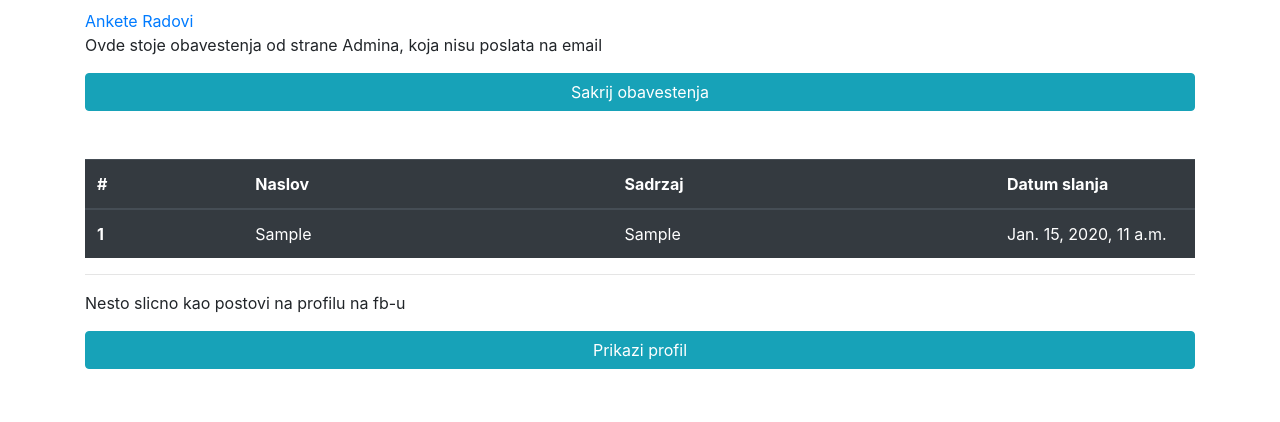
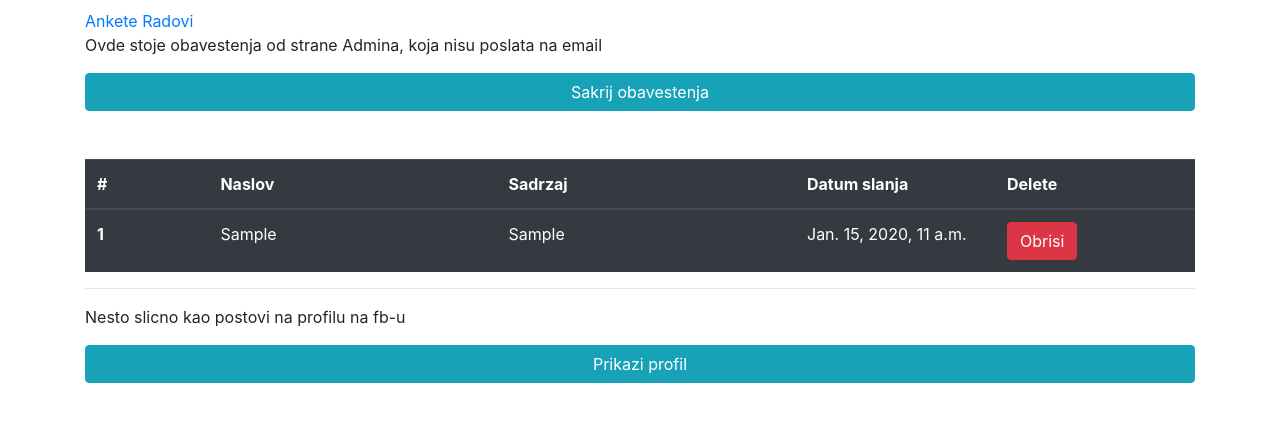
Before and after one commit to 0mnadren/Platforma, a Django app: page /profil/ in a window 1280 px wide. Shown: the part 159-581 px from the top of the page. Run offline with Django 3.2, Linux system fonts and the light colour scheme; a user stored in the database is signed in; tables that the repository leaves empty hold one stand-in row (values such as "Sample post"); some libraries are stand-ins or nearby versions.

Commit message:
DELETE obavestenje
Opcija za brisanje obavestenja dodana.

```diff
--- a/profil/models.py
+++ b/profil/models.py
@@ -3,7 +3,8 @@ from django.conf import settings
 
 from .validators import validate_file_extension, phone_regex
 
-
+# oblast treba da bude premestena na administratora
+# pa ovde da bude uvezena(COPY THIS): from administrator.views import Oblast
 class Oblast(models.Model):
     naziv = models.CharField(max_length=125, unique=True)
 
--- a/profil/templates/profil/profil.html
+++ b/profil/templates/profil/profil.html
@@ -25,7 +25,6 @@
     id="btn_obavestenja">Sakrij obavestenja</button>
 <br><br>
 <div id="obavestenja_table">
-
     <table class="table table-dark">
         <thead>
             <tr>
@@ -33,15 +32,23 @@
                 <th scope="col">Naslov</th>
                 <th style="height: 10px;" scope="col">Sadrzaj</th>
                 <th style="width: 200px;" scope="col">Datum slanja</th>
+                <th style="width: 200px;" scope="col">Delete</th>
             </tr>
         </thead>
         <tbody>
-            {% for obavestenje in obavestenja %}
+            {% for obavestenje in obavestenja reversed %}
             <tr>
                 <th scope="row">{{ forloop.counter }}</th>
                 <td>{{ obavestenje.naslov }}</td>
                 <td>{{ obavestenje.tekst }}</td>
                 <td>{{ obavestenje.datum_vreme_kreiranja }}</td>
+                <td>
+                    <form action="{% url 'profil:obrisi_obavestenje' obavestenje.id %}" method="POST">
+                        {% csrf_token %}
+                        <input type="submit" value="Obrisi" class="btn btn-danger">
+                    </form>
+                </td>
+
             </tr>
             {% endfor %}
         </tbody>
--- a/profil/urls.py
+++ b/profil/urls.py
@@ -5,5 +5,6 @@ app_name = 'profil'
 
 urlpatterns = [
     path('', views.profil, name='profil'),
+    path('<int:pk>/obrisi/', views.obrisi_obavestenje, name='obrisi_obavestenje'),
     path('prijava/', views.prijava, name='prijava'),
 ]
--- a/profil/views.py
+++ b/profil/views.py
@@ -1,4 +1,4 @@
-from django.shortcuts import render, redirect
+from django.shortcuts import get_object_or_404, render, redirect
 from django.contrib import messages
 from django.contrib.auth.decorators import login_required, user_passes_test
 
@@ -42,7 +42,7 @@ def profil(request):
     default_datum = datetime.today()
     obavestenja = Obavestenje.objects.filter(
         profil=user.profil
-    ).order_by('-id')
+    )
 
     if request.method == 'POST':
         form = ProfilForm(request.POST or None, request.FILES,
@@ -61,3 +61,11 @@ def profil(request):
     }
 
     return render(request, 'profil/profil.html', context)
+
+def obrisi_obavestenje(request, pk):
+    obavestenje = get_object_or_404(Obavestenje, pk=pk)
+
+    if request.method == 'POST':
+        obavestenje.delete()
+        return redirect('profil:profil')
+    return redirect('profil:profil')
```
